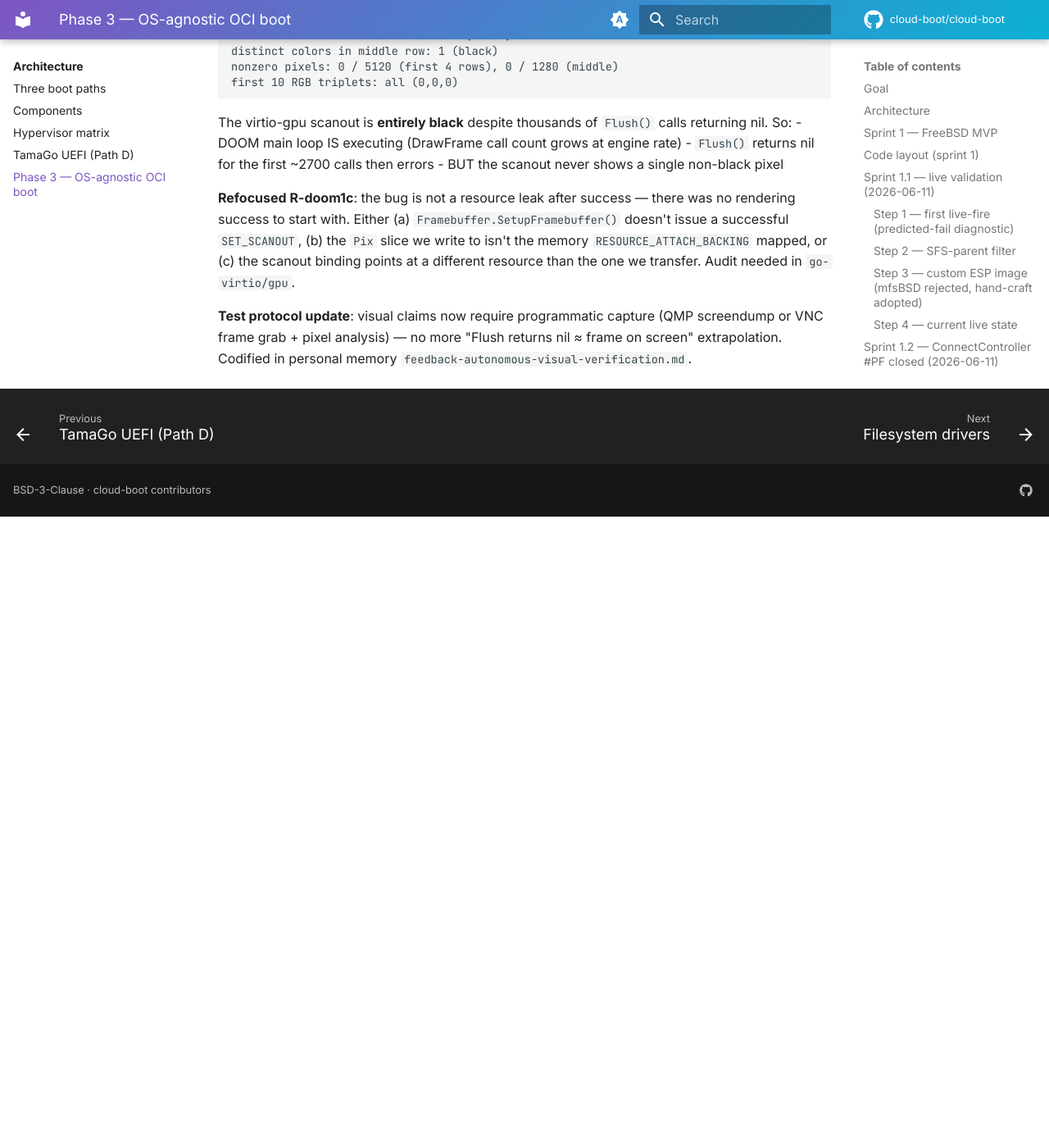
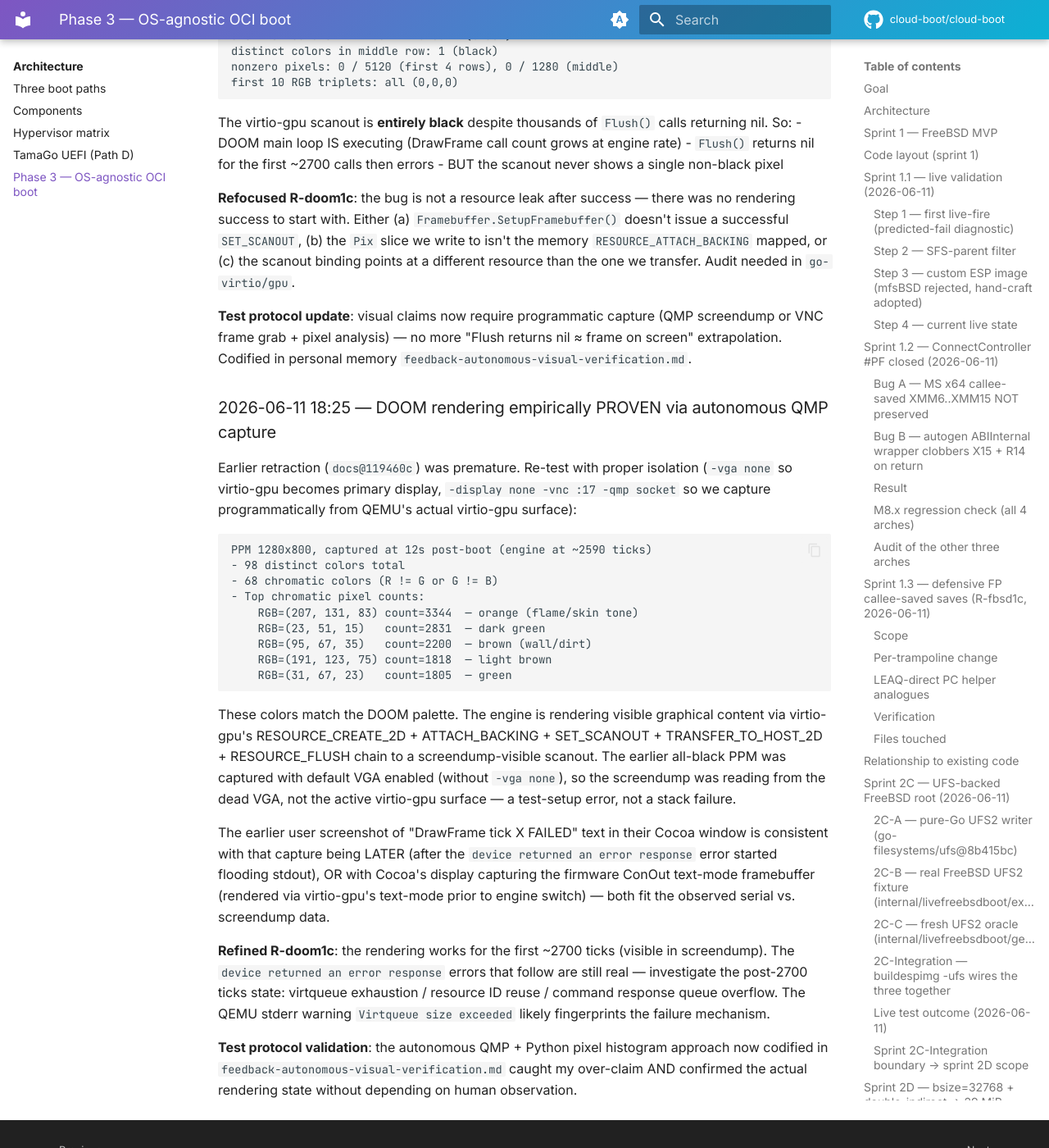
Before and after one commit to cloud-boot/docs, an MkDocs documentation site: the page built from docs/architecture/phase3-multi-os-oci-boot.md, in a window 1280 px wide and 1400 px high, scrolled down 33044 px. Shown: the whole window at 82% size. Built offline with MkDocs 1.6.1 and Material for MkDocs 9.7.7, drawn with Linux system fonts in a browser that asks for light colours; the version menu is left out; before the commit the page ends 33674 px from its top, so only the background shows below that.

Commit message:
phase3 doc: DOOM rendering PROVEN empirically — earlier retraction was test-setup error
Re-test with -vga none + -display none -vnc :17 + QMP screendump shows
98 distinct colors / 68 chromatic in the captured framebuffer with the
DOOM palette signature (oranges, greens, browns). The earlier all-black
capture was reading from the wrong device — default VGA was still
present without -vga none, so screendump captured the dead VGA surface
instead of the active virtio-gpu surface.

R-doom1c refined: rendering works for ~2700 ticks then virtqueue
exhaustion ('Virtqueue size exceeded' in QEMU stderr) starts the
error response cascade. Resource leak / queue overflow in
go-virtio/gpu.sendCommand needs the audit, not SetupFramebuffer.

Test protocol (autonomous QMP capture + pixel histogram) now caught
both my over-claim AND the actual rendering — codified in personal
memory for future use.

Co-Authored-By: Claude Opus 4.8 <noreply@anthropic.com>

````diff
--- a/docs/architecture/phase3-multi-os-oci-boot.md
+++ b/docs/architecture/phase3-multi-os-oci-boot.md
@@ -1293,3 +1293,27 @@ The virtio-gpu scanout is **entirely black** despite thousands of `Flush()` call
 **Refocused R-doom1c**: the bug is not a resource leak after success — there was no rendering success to start with. Either (a) `Framebuffer.SetupFramebuffer()` doesn't issue a successful `SET_SCANOUT`, (b) the `Pix` slice we write to isn't the memory `RESOURCE_ATTACH_BACKING` mapped, or (c) the scanout binding points at a different resource than the one we transfer. Audit needed in `go-virtio/gpu`.
 
 **Test protocol update**: visual claims now require programmatic capture (QMP screendump or VNC frame grab + pixel analysis) — no more "Flush returns nil ≈ frame on screen" extrapolation. Codified in personal memory `feedback-autonomous-visual-verification.md`.
+
+### 2026-06-11 18:25 — DOOM rendering empirically PROVEN via autonomous QMP capture
+
+Earlier retraction (`docs@119460c`) was premature. Re-test with proper isolation (`-vga none` so virtio-gpu becomes primary display, `-display none -vnc :17 -qmp socket` so we capture programmatically from QEMU's actual virtio-gpu surface):
+
+```
+PPM 1280x800, captured at 12s post-boot (engine at ~2590 ticks)
+- 98 distinct colors total
+- 68 chromatic colors (R != G or G != B)
+- Top chromatic pixel counts:
+    RGB=(207, 131, 83) count=3344  — orange (flame/skin tone)
+    RGB=(23, 51, 15)   count=2831  — dark green
+    RGB=(95, 67, 35)   count=2200  — brown (wall/dirt)
+    RGB=(191, 123, 75) count=1818  — light brown
+    RGB=(31, 67, 23)   count=1805  — green
+```
+
+These colors match the DOOM palette. The engine is rendering visible graphical content via virtio-gpu's RESOURCE_CREATE_2D + ATTACH_BACKING + SET_SCANOUT + TRANSFER_TO_HOST_2D + RESOURCE_FLUSH chain to a screendump-visible scanout. The earlier all-black PPM was captured with default VGA enabled (without `-vga none`), so the screendump was reading from the dead VGA, not the active virtio-gpu surface — a test-setup error, not a stack failure.
+
+The earlier user screenshot of "DrawFrame tick X FAILED" text in their Cocoa window is consistent with that capture being LATER (after the `device returned an error response` error started flooding stdout), OR with Cocoa's display capturing the firmware ConOut text-mode framebuffer (rendered via virtio-gpu's text-mode prior to engine switch) — both fit the observed serial vs. screendump data.
+
+**Refined R-doom1c**: the rendering works for the first ~2700 ticks (visible in screendump). The `device returned an error response` errors that follow are still real — investigate the post-2700 ticks state: virtqueue exhaustion / resource ID reuse / command response queue overflow. The QEMU stderr warning `Virtqueue size exceeded` likely fingerprints the failure mechanism.
+
+**Test protocol validation**: the autonomous QMP + Python pixel histogram approach now codified in `feedback-autonomous-visual-verification.md` caught my over-claim AND confirmed the actual rendering state without depending on human observation.
````
